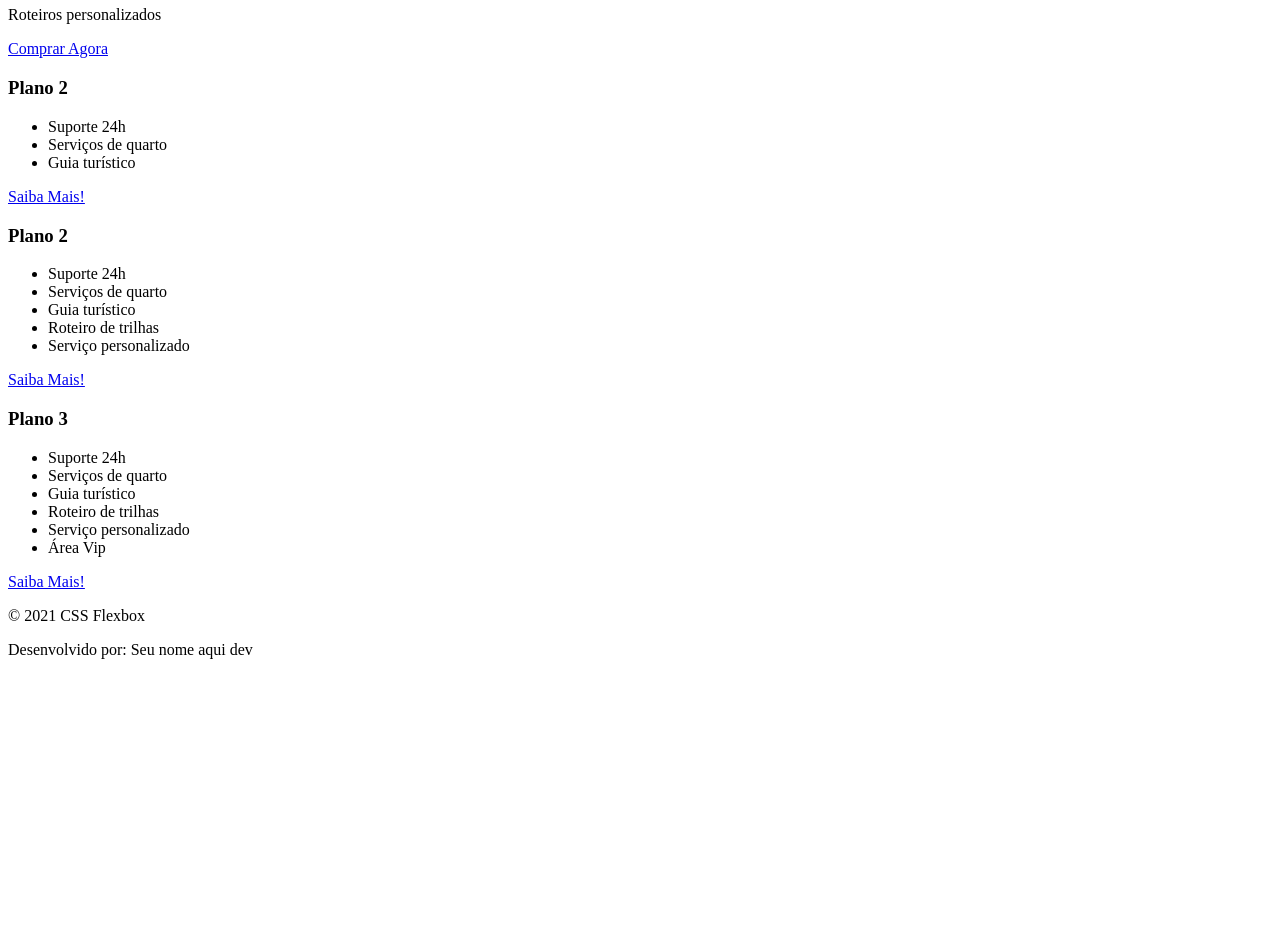
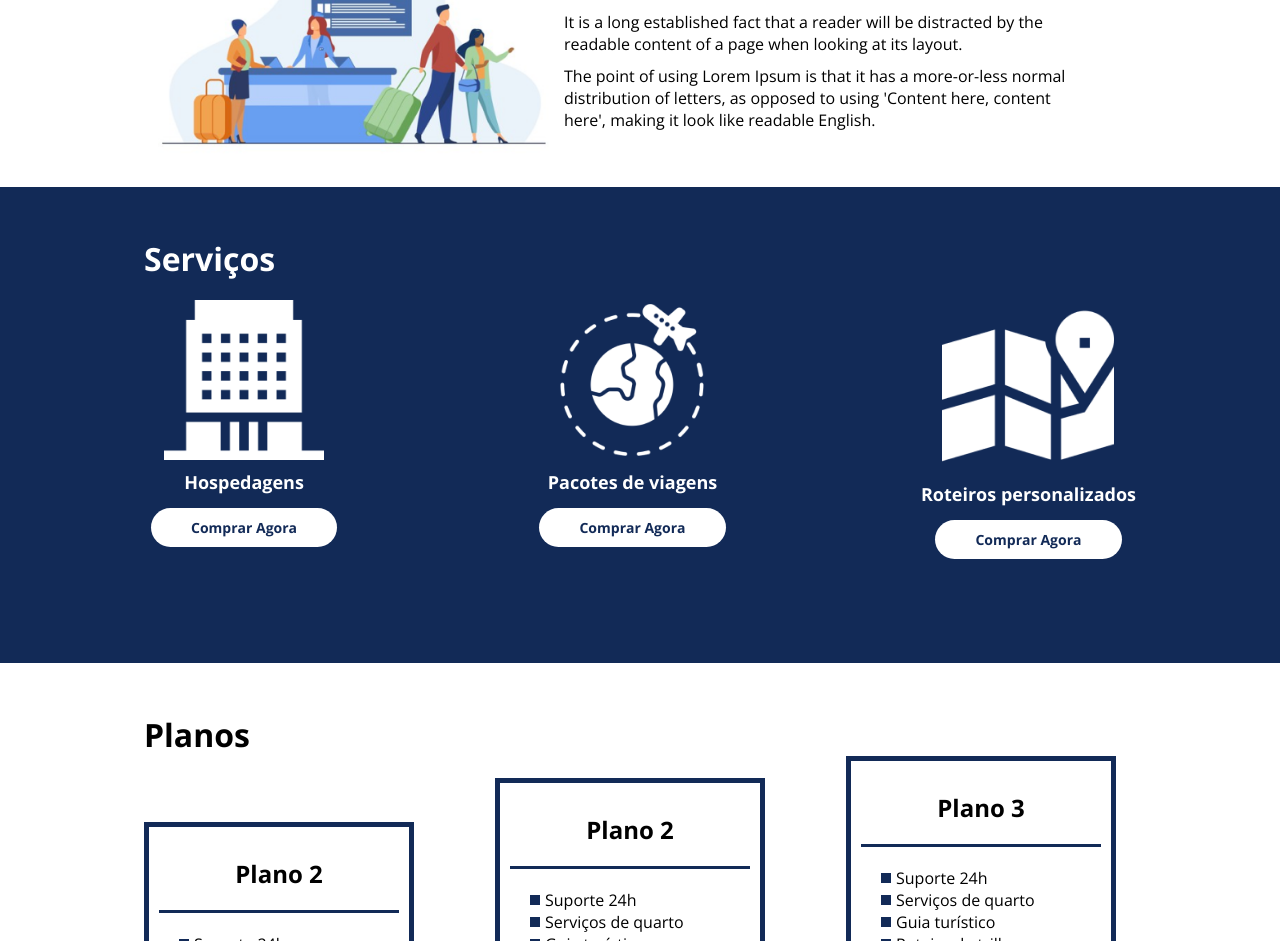
Before and after one commit to danielfloriano7/projeto-flexbox, a plain HTML site: page index.html in a window 1280 px wide. Shown: the part 724-1665 px from the top of the page. Before the commit the page ends 1399 px from the top, so only its background shows below. Drawn offline with nearby package versions, Linux system fonts and the light colour scheme.

Commit message:
Create projeto

```diff
--- /dev/null
+++ b/css/style.css
@@ -0,0 +1,295 @@
+*{
+    margin: 0;
+    padding: 0;
+    font-family: 'Open Sans', sans-serif;
+    text-decoration: none;
+}
+
+ul{
+    list-style: none;
+    margin: 0;
+    padding: 0;
+}
+
+div img{
+    display: block;
+    width: 100%;
+}
+
+.flex-container{
+    display: flex;
+    max-width: 992px;
+    margin: auto;
+    width: 100%;
+    min-width: 320px;
+
+}
+
+header{
+    background-color: #122A57;
+    height: 100px;
+    display: flex;
+    align-items: center;
+    color: #fff;
+}
+
+header .list-items{
+    display: flex;
+    max-width: 260px;
+    width: 100%;
+    justify-content: space-between;
+    align-items: center;
+}
+.list-items li a{
+    color: #fff;
+}
+
+header .menu{
+    justify-content: space-between;
+}
+
+.apresentacao{
+    height: 65vh;
+    align-items: center;
+    justify-content: space-between;
+
+}
+
+.apresentacao .texto-apresentacao{
+    min-height: 200px;
+
+}
+
+.texto-apresentacao h1{
+    color: #122A57;
+    font-size: 48px;
+    margin-bottom: 10px;
+}
+
+.btn {
+    background-color: #122A57;
+    color: #fff;
+    text-align: center;
+    border-radius: 30px;
+    width: 220px;
+    display: block;
+    height: 50px;
+    line-height: 47px;
+    margin-top: 10px;
+    margin-bottom: 10px;
+}
+
+#quem-somos{
+    flex-direction: row-reverse;
+    align-items: center;
+    justify-content: space-between;
+}
+
+#quem-somos h2{
+    font-size: 32px;
+    color: #122A57;
+    display: flex;
+    margin-bottom: 20px;
+}
+
+#quem-somos h2::before{
+    content: "";
+    height: 50px;
+    width: 5px;
+    margin-right: 5px;
+    background-color: #122A57;
+    position: relative;
+}
+
+#quem-somos p{
+    margin-bottom: 10px;
+    width: 90%;
+}
+
+#quem-somos img{
+    min-width: 420px;
+}
+
+.container-externo{
+    background-color: #122A57;
+    width: 100%;
+
+}
+
+#servicos{
+    flex-direction: column;
+    padding-top: 50px;
+    padding-bottom: 100px;
+}
+
+#servicos h2{
+    color: #fff;
+    font-size: 32px;
+    margin-bottom: 20px;
+}
+
+.list-servicos{
+    display: flex;
+    justify-content: space-between;
+
+}
+
+.list-servicos .item-servicos{
+    text-align: center;
+}
+
+.item-servicos a{
+    width: 220px;
+    background-color: #fff;
+    border-radius: 30px;
+    height: 50px;
+    text-align: center;
+    margin-top: 20px;
+    line-height: 47px;
+    padding: 10px 40px ;
+    color: #122A57;
+    font-size: 14px;
+    font-weight: 700;
+}
+
+.item-servicos p {
+    font-weight: 700;
+    font-size: 18px;
+    color: #fff;
+    margin-top: 10px;
+    margin-bottom: 10px;
+}
+
+.item-servicos img {
+    width: 80%;
+    margin: auto;
+}
+
+#planos{
+    flex-direction: column;
+    min-height: 100vh;
+    padding-top: 50px;
+}
+
+#planos h2{
+    font-size: 32px;
+}
+
+.list-planos{
+    display: flex;
+    align-items: flex-end;
+    justify-content: space-between;
+}
+
+.item-planos{
+    flex: 1;
+    border: 5px solid #122A57;
+    margin-right: 20px;
+    padding: 10px;
+    max-width: 240px;
+
+}
+
+.item-planos .btn{
+    margin: auto;
+    margin-bottom: 20px;
+}
+
+.item-planos h3{
+    font-size: 24px;
+    display: flex;
+    flex-direction: column;
+    text-align: center;
+    margin-top: 20px;
+}
+
+.item-planos h3::after {
+    content: "";
+    background-color: #122A57;
+    width: 100%;
+    height: 3px;
+    margin-top: 20px;
+    margin-bottom: 10px;
+}
+
+.item-planos ul {
+    padding: 10px 20px;
+    display: flex;
+    flex-direction: column;
+    margin-bottom: 10px;
+}
+
+
+.item-planos ul li{
+    display: flex;
+    flex-wrap: nowrap;
+    align-items: center;
+
+}
+.item-planos li::before{
+    content: "";
+    width: 10px;
+    height: 10px;
+    background-color: #122A57;
+    margin-right: 5px;
+}
+
+footer{
+    background-color: #122A57;
+    height: 70px;
+    display: flex;
+    align-items: center;
+}
+
+footer .footer{
+    justify-content: space-around;
+    color: #fff;
+}
+
+/* mobile */
+
+@media(max-width: 992px){
+    .flex-container{
+        flex-direction: column;
+    }
+
+    .apresentacao{
+        flex-direction: column-reverse;
+    }
+
+    .apresentacao .texto-apresentacao{
+        width: 100%;
+
+    }
+
+    #quem-somos{
+        flex-direction: column-reverse;
+    }
+
+    #quem-somos img{
+        min-width: 320px;
+        margin: auto;
+    }
+
+    .list-servicos{
+        flex-direction: column;
+    }
+
+    .item-servicos img{
+        width: 50%;
+        margin: auto;
+    }
+
+    .list-planos{
+        flex-direction: column;
+        align-items: flex-start;
+        margin-bottom: 20px;
+    }
+
+    .list-planos .item-planos{
+        max-width: 90%;
+        margin:auto;
+        width: 100%;
+        margin-bottom: 20px;
+    }
+}
--- a/index.html
+++ b/index.html
@@ -4,23 +4,30 @@
     <meta charset="UTF-8">
     <meta name="viewport" content="width=device-width, initial-scale=1.0">
     <title>Flex Turismos</title>
-    <link rel="stylesheet" href="./style.css">
+    <link rel="stylesheet" href="./css/style.css">
+    <link rel="preconnect" href="https://fonts.googleapis.com">
+    <link rel="preconnect" href="https://fonts.gstatic.com" crossorigin>
+    <link href="https://fonts.googleapis.com/css2?family=Open+Sans:ital,wght@0,300;0,400;0,500;0,600;0,700;0,800;1,300;1,400;1,500;1,600;1,700;1,800&display=swap" rel="stylesheet">
 </head>
 <body>
     <header>
+        <div class="flex-container menu">
+            <div>
                 <h1>FlexTurismos</h1>
-        <ul>
+            </div>
+            <ul class="list-items">
                 <li><a href="#quem-somos">Quem Somos</a></li>
                 <li><a href="#servicos">Serviços</a></li>
                 <li><a href="#planos">Planos</a></li>
             </ul>
+        </div>
     </header>
 
-    <div>
-        <div>
+    <div class="flex-container apresentacao">
+        <div class="texto-apresentacao">
             <h1>Flex <br>Turismos</h1>
             <p>O melhor serviço para você!</p>
-            <a href="">Saiba Mais!</a>
+            <a href="" class="btn">Saiba Mais!</a>
         </div>
 
         <div>
@@ -28,58 +35,59 @@
         </div>
     </div>
 
-    <div>
-        <div>
-            <img src="./images/1-quem-somos.png" alt="balcão de atendimento">
-        </div>
-
+    <div class="flex-container " id="quem-somos">
         <div>
             <h2>Quem somos</h2>
             <p>It is a long established fact that a reader will be distracted by the readable content of a page when looking at its layout. </p>
             <p>The point of using Lorem Ipsum is that it has a more-or-less normal distribution of letters, as opposed to using 'Content here, content here', making it look like readable English.</p>
         </div>
+        <div>
+            <img src="./images/1-quem-somos.png" alt="balcão de atendimento">
+        </div>
     </div>
 
-    <div>
+    <div class="container-externo">
+        <div class="flex-container" id="servicos">
             <div>
                 <h2>Serviços</h2>
             </div>
 
-        <div>
-            <div>
+            <div class="list-servicos">
+                <div class="item-servicos">
                     <div><img src="./images/icon-2.png" alt="hospedagens"></div>
                     <p>Hospedagens</p>
                     <a href="#">Comprar Agora</a>
                 </div>
-
-            <div>
+                <div class="item-servicos">
                    <div><img src="./images/icon-1.png" alt="pacote de viagens"></div>
                    <p>Pacotes de viagens</p>
                    <a href="#">Comprar Agora</a>
                 </div>
-
-            <div>
+                <div class="item-servicos">
                     <div><img src="./images/icon-3.png" alt="roteiros personalizados"></div>
                     <p>Roteiros personalizados</p>
                     <a href="#">Comprar Agora</a>
                 </div>
-
+            </div>
         </div>
     </div>
 
+    <div class="flex-container" id="planos">
         <div>
+            <h2>Planos</h2>
+        </div>
 
-        <div>
+        <div class="list-planos">
+            <div class="item-planos">
                 <h3>Plano 2</h3>
                 <ul>
                     <li>Suporte 24h</li>
                     <li>Serviços de quarto</li>
                     <li>Guia turístico</li>
                 </ul>
-            <a href="#">Saiba Mais!</a>
+                <a href="#" class="btn">Saiba Mais!</a>
             </div>
-
-        <div>
+            <div class="item-planos">
                 <h3>Plano 2</h3>
                 <ul>
                     <li>Suporte 24h</li>
@@ -88,10 +96,9 @@
                     <li>Roteiro de trilhas</li>
                     <li>Serviço personalizado</li>
                 </ul>
-            <a href="#">Saiba Mais!</a>
+                <a href="#" class="btn">Saiba Mais!</a>
             </div>
-
-        <div>
+            <div class="item-planos">
                 <h3>Plano 3</h3>
                 <ul>
                     <li>Suporte 24h</li>
@@ -101,13 +108,16 @@
                     <li>Serviço personalizado</li>
                     <li>Área Vip</li>
                 </ul>
-            <a href="#">Saiba Mais!</a>
+                <a href="#" class="btn">Saiba Mais!</a>
+            </div>
         </div>
     </div>
 
     <footer>
+        <div class="flex-container footer">
             <p>&copy; 2021 CSS Flexbox</p>
-        <p>Desenvolvido por: Seu nome aqui dev</p>
+            <p>Desenvolvido por: <strong>Daniel Floriano</strong> </p>
+        </div>
     </footer>
 </body>
 </html>
```
Also changed, not shown: images/0-main.png (added), images/1-quem-somos.png (added), images/icon-1.png (added), images/icon-2.png (added), images/icon-3.png (added). Lines whose indentation alone changed are shown as unchanged.
